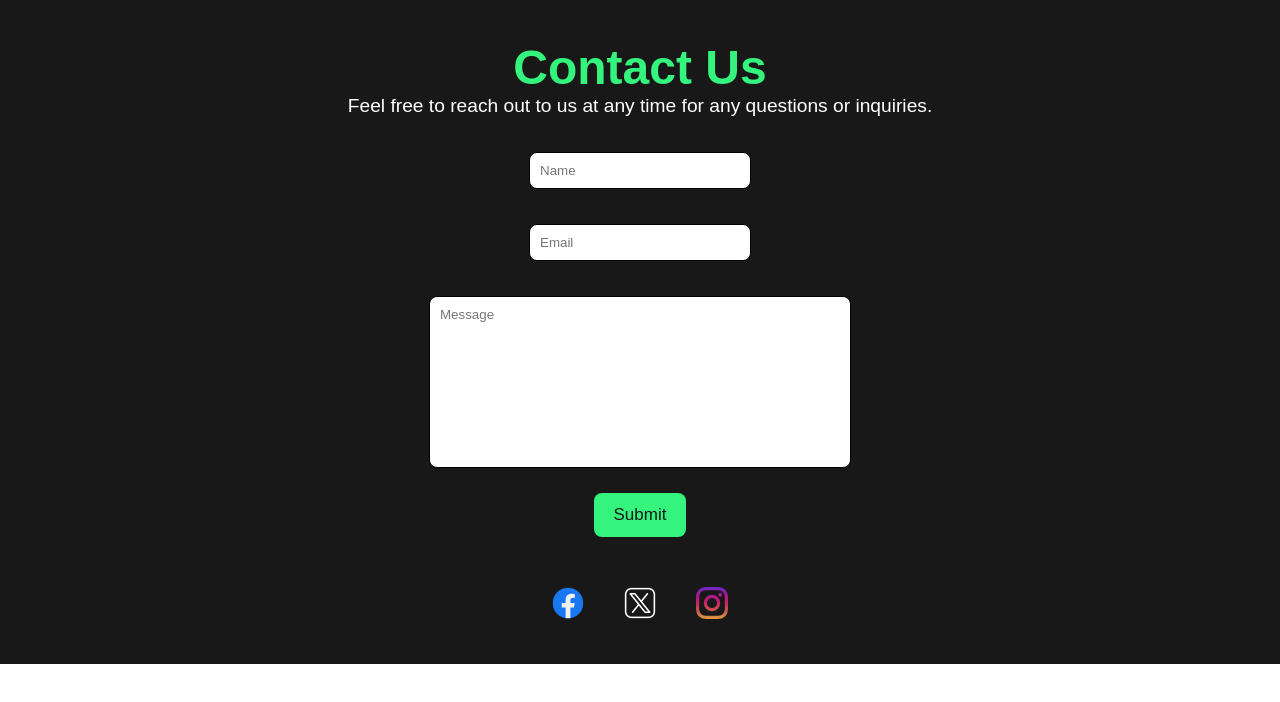
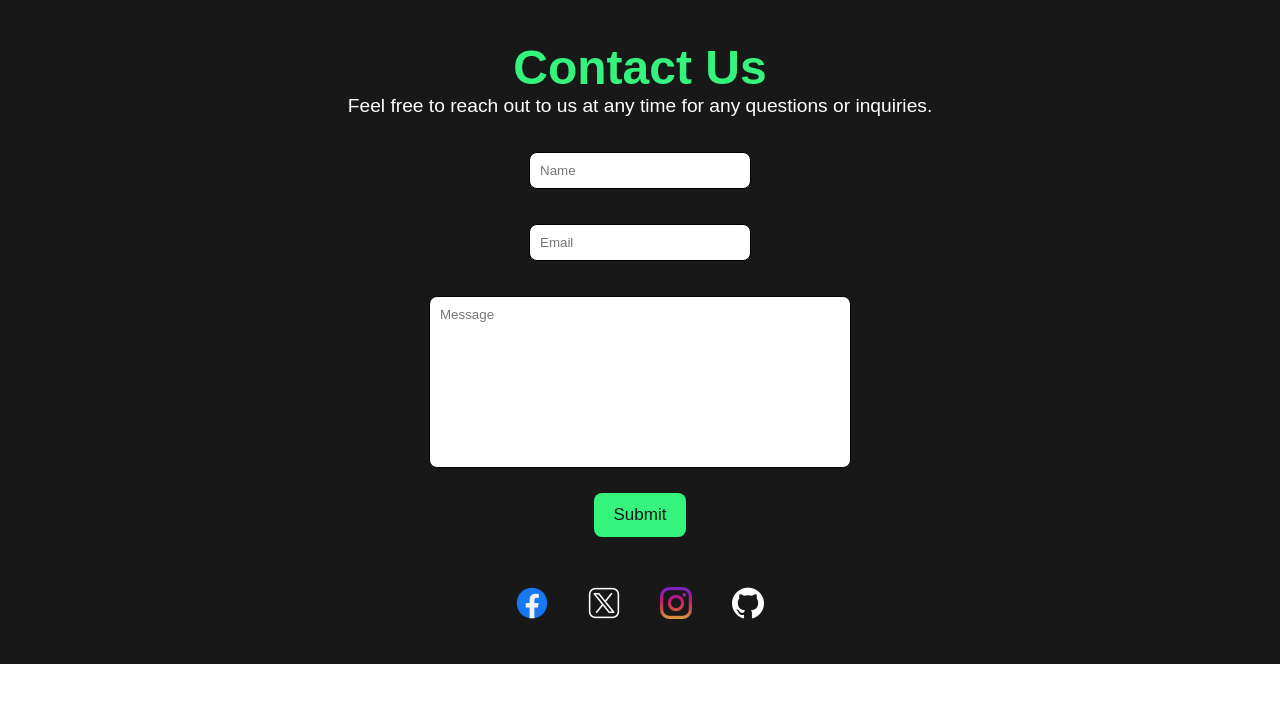
Before and after one commit to seannn9/Thesis-Webpage-Mockup, a React (Vite) app: page /contact in a window 1280 px wide. Shown: the top 702 px of the page. Built offline with nearby package versions, Linux system fonts and the light colour scheme.

Commit message:
added github to contacts section

```diff
--- a/src/pages/Contact.jsx
+++ b/src/pages/Contact.jsx
@@ -1,6 +1,7 @@
 import facebook from "../images/facebook.png";
 import twitter from "../images/twitter.png";
 import instagram from "../images/instagram.png";
+import github from "../images/github.png";
 
 function Contact() {
     return (
@@ -31,14 +32,29 @@ function Contact() {
                     </form>
                 </div>
                 <div className="socialMedia">
-                    <a href="#" target="_blank" rel="noreferrer">
+                    <a
+                        href="https://facebook.com"
+                        target="_blank"
+                        rel="noreferrer"
+                    >
                         <img src={facebook} alt="Facebook" />
                     </a>
-                    <a href="#" target="_blank" rel="noreferrer">
+                    <a href="https://x.com" target="_blank" rel="noreferrer">
                         <img src={twitter} alt="Twitter" />
                     </a>
-                    <a href="#" target="_blank" rel="noreferrer">
+                    <a
+                        href="https://instagram.com"
+                        target="_blank"
+                        rel="noreferrer"
+                    >
                         <img src={instagram} alt="Instagram" />
+                    </a>
+                    <a
+                        href="https://github.com/seannn9/Thesis-Webpage-Mockup"
+                        target="_blank"
+                        rel="noreferrer"
+                    >
+                        <img src={github} alt="Github" />
                     </a>
                 </div>
             </div>
```
Also changed, not shown: src/images/github.png (added).
